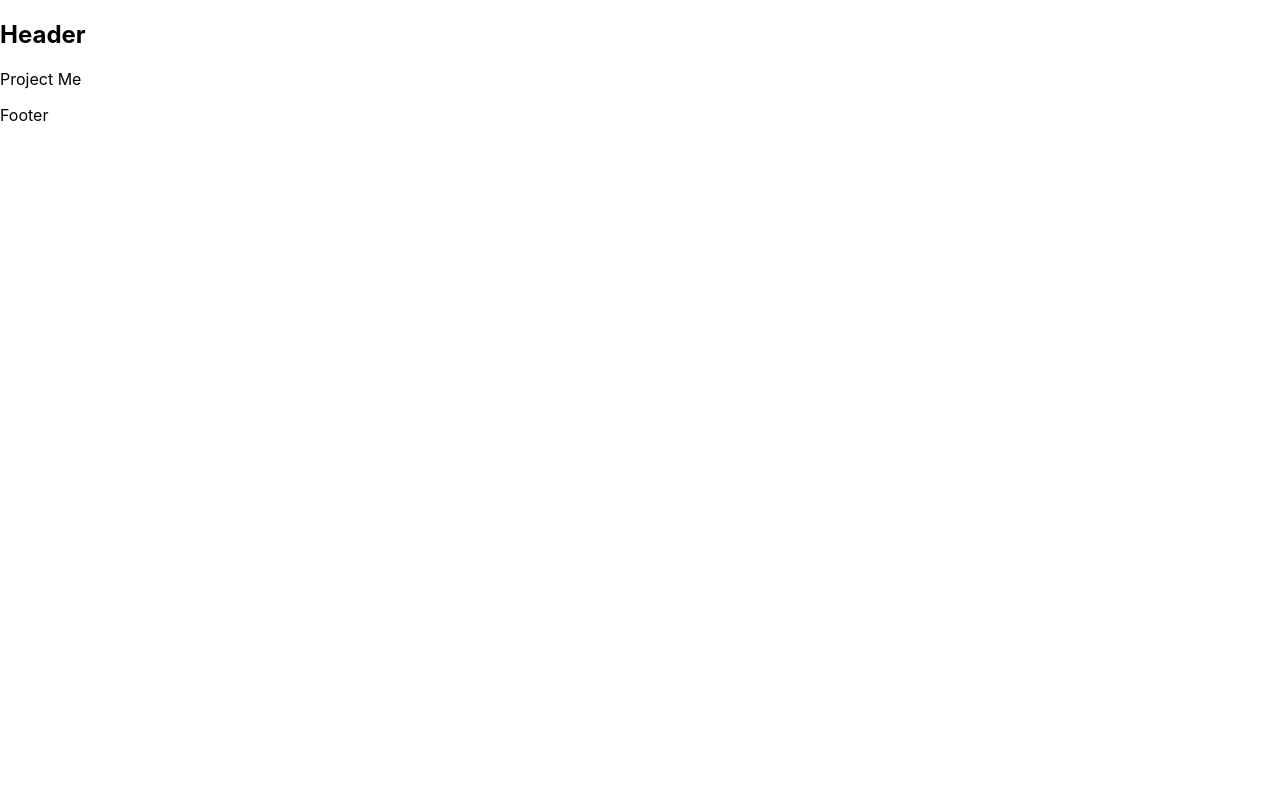
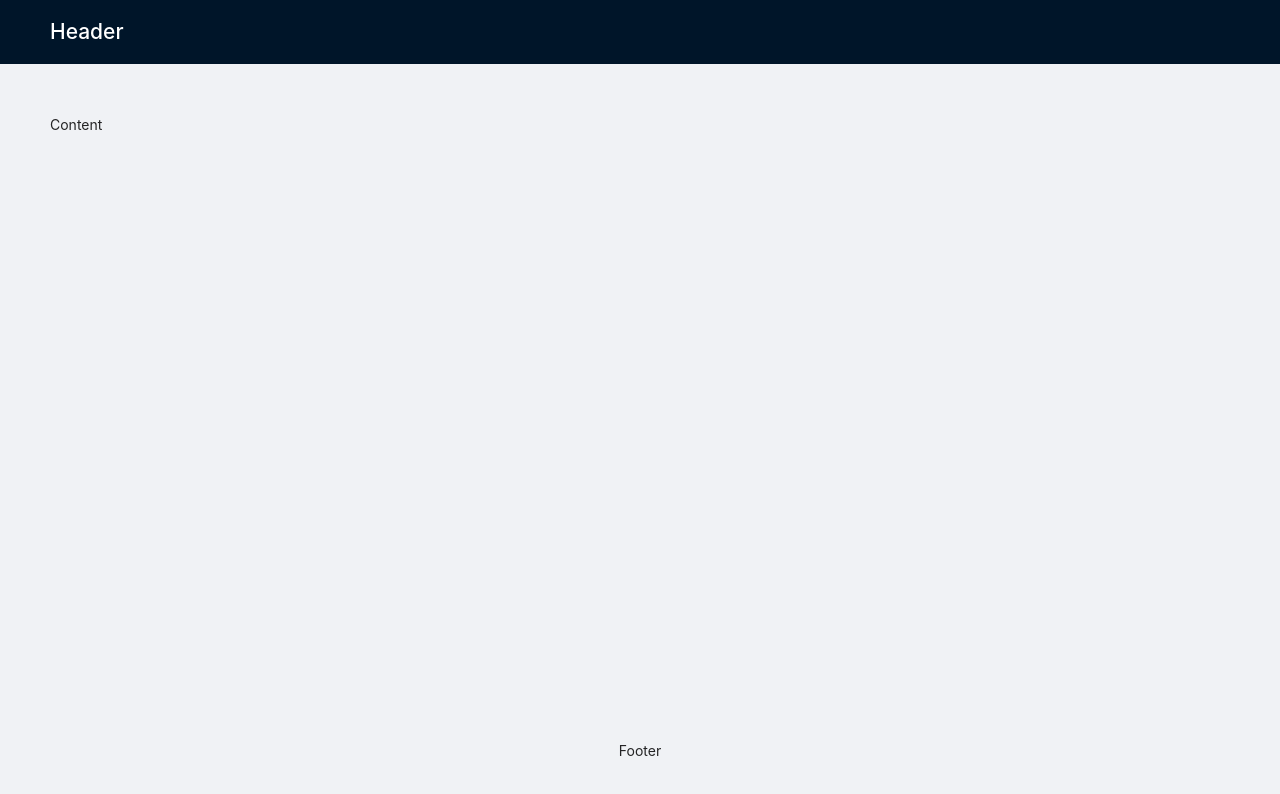
Before and after one commit to randellluangrath/TrackHouse-2.0, a React (Create React App) app in the folder client/: page / in a window 1280 px wide. Shown: the top 794 px of the page. Built offline with nearby package versions, Linux system fonts and the light colour scheme.

Commit message:
general styling

```diff
--- a/client/src/App.css
+++ b/client/src/App.css
@@ -1,38 +1 @@
-.App {
-  text-align: center;
-}
-
-.App-logo {
-  height: 40vmin;
-  pointer-events: none;
-}
-
-@media (prefers-reduced-motion: no-preference) {
-  .App-logo {
-    animation: App-logo-spin infinite 20s linear;
-  }
-}
-
-.App-header {
-  background-color: #282c34;
-  min-height: 100vh;
-  display: flex;
-  flex-direction: column;
-  align-items: center;
-  justify-content: center;
-  font-size: calc(10px + 2vmin);
-  color: white;
-}
-
-.App-link {
-  color: #61dafb;
-}
-
-@keyframes App-logo-spin {
-  from {
-    transform: rotate(0deg);
-  }
-  to {
-    transform: rotate(360deg);
-  }
-}
+@import './theme/theme.css';
--- a/client/src/shared/layout/general-content/GeneralContent.js
+++ b/client/src/shared/layout/general-content/GeneralContent.js
@@ -1,8 +1,11 @@
 import React from 'react';
 import { Layout } from 'antd';
+import './GeneralContent.css';
+
 const { Content } = Layout;
 
 const GeneralContent = (props) => {
+  console.log(props);
   return <Content>Content</Content>;
 };
 
--- a/client/src/shared/layout/general-header/GeneralHeader.js
+++ b/client/src/shared/layout/general-header/GeneralHeader.js
@@ -1,5 +1,6 @@
 import React from 'react';
 import { Layout } from 'antd';
+import './GeneralHeader.css';
 import AppTitle from '../../typography/title/AppTitle';
 
 const { Header } = Layout;
--- a/client/src/shared/layout/general-layout/GeneralLayout.js
+++ b/client/src/shared/layout/general-layout/GeneralLayout.js
@@ -1,15 +1,15 @@
 import React from 'react';
 import { Layout } from 'antd';
 import GeneralHeader from '../general-header/GeneralHeader';
+import GeneralContent from '../general-content/GeneralContent';
 import GeneralFooter from '../general-footer/GeneralFooter';
 
 const GeneralLayout = (props) => {
-  console.log(props.layout);
   const layout = props.layout;
   return (
     <Layout>
       <GeneralHeader header={layout.header} />
-      {props.children}
+      <GeneralContent>{props.children}</GeneralContent>
       <GeneralFooter footer={layout.footer} />
     </Layout>
   );
--- /dev/null
+++ b/client/src/theme/antd-overrides.css
@@ -0,0 +1,17 @@
+@import '~antd/dist/antd.css';
+
+.ant-layout-header > * {
+  color: white;
+}
+
+.ant-layout-content {
+  padding: 50px;
+  height: 100vh;
+}
+
+.ant-layout-footer {
+  text-align: center;
+  position: absolute;
+  bottom: 0;
+  width: 100%;
+}
--- /dev/null
+++ b/client/src/theme/theme.css
@@ -0,0 +1,13 @@
+@import 'antd-overrides.css';
+
+/*
+* Global application theme.
+* Framework overrides and customization goes here.
+*/
+
+html, body {
+  background: #f8f8f8;
+  margin: 0;
+  height: 100%;
+  overflow: hidden;
+}
```
